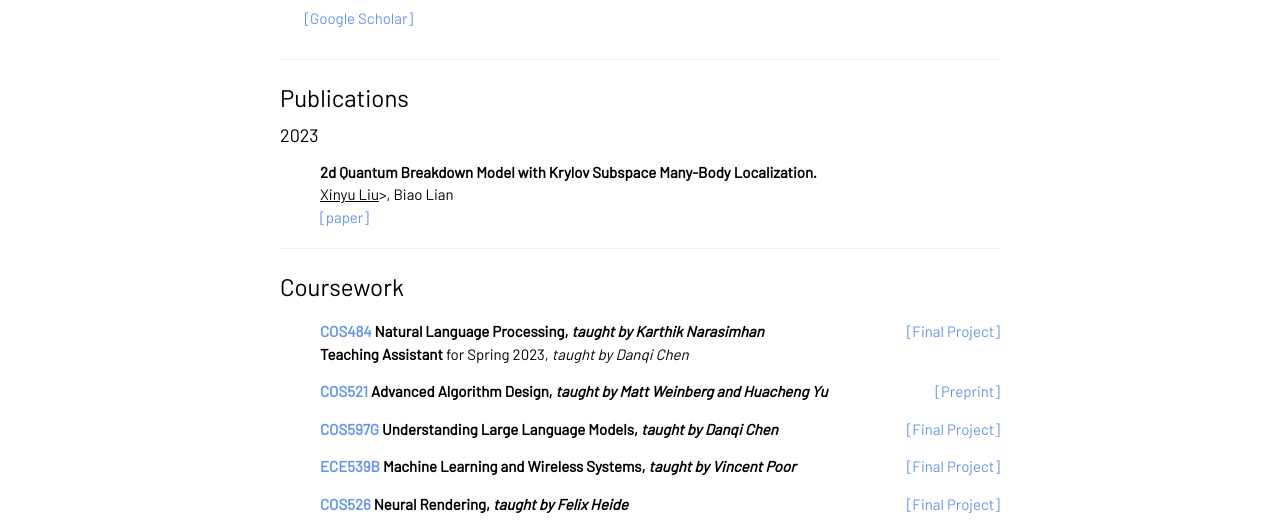
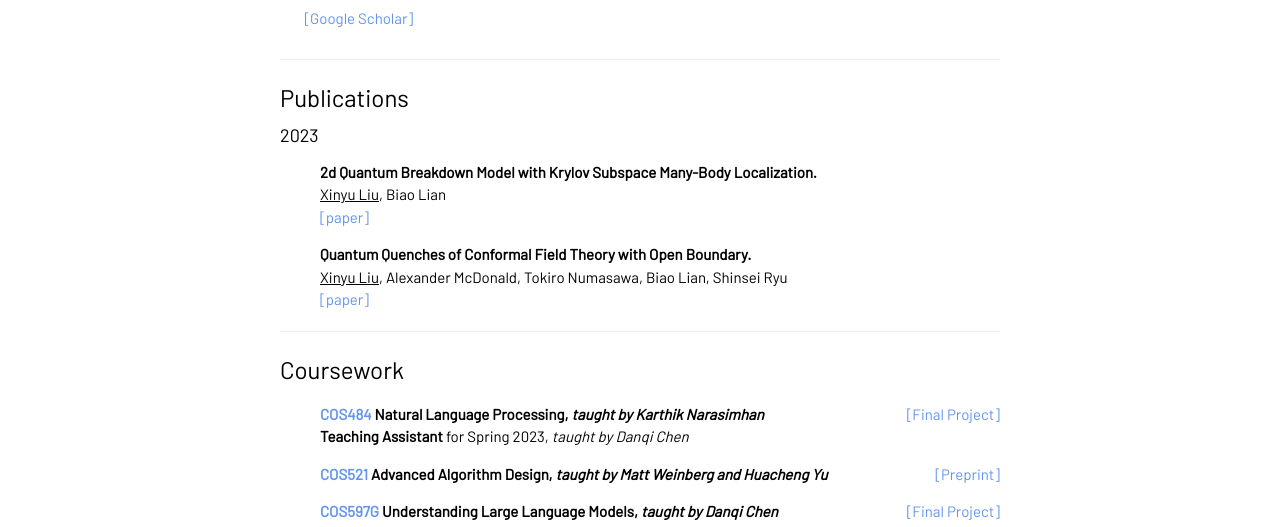
Before and after one commit to Sandrevan/xinyul.github.io, a plain HTML site: page index.html in a window 1280 px wide. Shown: the part 261-788 px from the top of the page. Drawn offline with Linux system fonts and the light colour scheme.

Commit message:
Update index.html

```diff
--- a/index.html
+++ b/index.html
@@ -129,9 +129,15 @@
 
         <li>
           <div class="title">2d Quantum Breakdown Model with Krylov Subspace Many-Body Localization.</div>
-          <div><u>Xinyu Liu</u>>, Biao Lian </div>
+          <div><u>Xinyu Liu</u>, Biao Lian </div>
           <!-- <div>ICLR 2024, under review</div> -->
           <a href="https://arxiv.org/abs/2311.10968">[paper]</a>
+        </li>
+        <li>
+          <div class="title">Quantum Quenches of Conformal Field Theory with Open Boundary.</div>
+          <div><u>Xinyu Liu</u>, Alexander McDonald, Tokiro Numasawa, Biao Lian, Shinsei Ryu</div>
+          <!-- <div>ICLR 2024, under review</div> -->
+          <a href="https://arxiv.org/abs/2309.04540">[paper]</a>
         </li>
       </ul>
     <!-- <hr> -->
```
